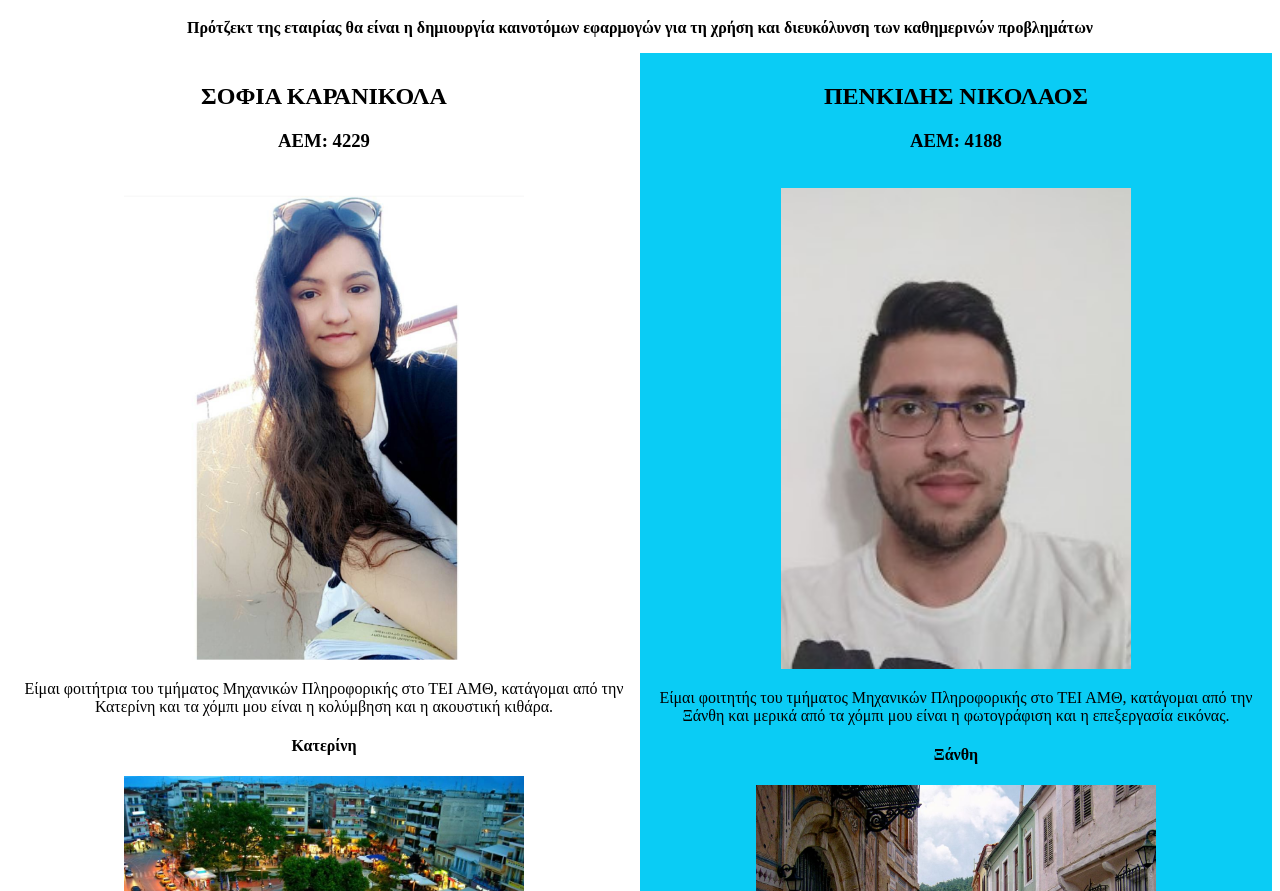
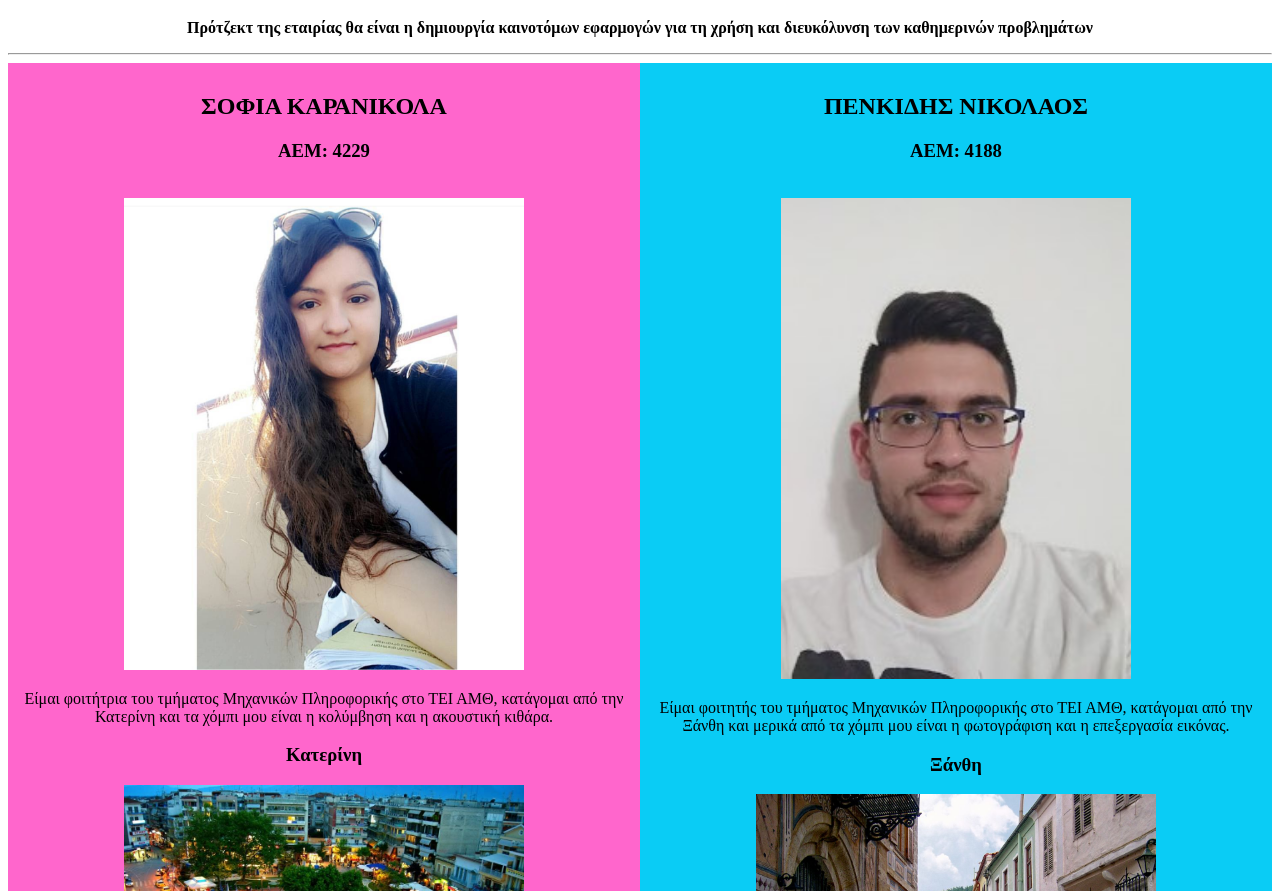
Before and after one commit to NickPenkidis/Web-Programing, a plain HTML site: page Ομαδική Εργασία 1η/index.html in a window 1280 px wide. Shown: the part 61-952 px from the top of the page. Drawn offline with Linux system fonts and the light colour scheme.

Commit message:
Update index.html

```diff
--- a/Ομαδική Εργασία 1η/index.html
+++ b/Ομαδική Εργασία 1η/index.html
@@ -23,15 +23,16 @@
 	<BODY>
 		<h1 align="center">Innovative Programmers</h1>
 		<p align="center"><b>Πρότζεκτ της εταιρίας θα είναι η δημιουργία καινοτόμων εφαρμογών για τη χρήση και διευκόλυνση των καθημερινών προβλημάτων</b></p>
+		<hr>
 		<div class="row">
-		<div class="column" style="background-color:#FFFFFF;">
+		<div class="column" style="background-color:#FF66CC;">
 			<h2>ΣΟΦΙΑ ΚΑΡΑΝΙΚΟΛΑ</h2>
 			<h3>ΑΕΜ: 4229</h3>
 			<br>
 			<img  width="400px" alt="Sofia Karanikola" src="Pictures/sofia.png"/>
 			<p align="center"> Είμαι φοιτήτρια του τμήματος Μηχανικών Πληροφορικής στο ΤΕΙ ΑΜΘ, κατάγομαι από την Κατερίνη και τα χόμπι μου είναι η κολύμβηση και η ακουστική κιθάρα.</p>
 			<p>
-				<h4>Κατερίνη</h4>
+				<h3>Κατερίνη</h3>
 				<a href="https://el.wikipedia.org/wiki/%CE%9A%CE%B1%CF%84%CE%B5%CF%81%CE%AF%CE%BD%CE%B7">
 					<img  width="400px" alt="KATERINI" src="Pictures/Katerini.jpg"/>
 				</a>
@@ -41,7 +42,7 @@
 			<br>
 			<br>
 			<p align="left"> Γνώσεις πάνω στον προγραμματισμό:</p>
-			<ul align="left">
+			<ul  align="left">
 				<li>C++</li>
 				<li>Java</li>
 				<li>SQL</li>
@@ -59,7 +60,7 @@
 			<img width="350x" alt="Nikolaos Penkidis" src="Pictures/nikos.jpg"/>
 			<p align="center"> Είμαι φοιτητής του τμήματος Μηχανικών Πληροφορικής στο ΤΕΙ ΑΜΘ, κατάγομαι από την Ξάνθη και μερικά από τα χόμπι μου είναι η φωτογράφιση και η επεξεργασία εικόνας.</p>
 			<p>
-				<h4>Ξάνθη</h4>
+				<h3>Ξάνθη</h3>
 				<a href="https://el.wikipedia.org/wiki/%CE%9E%CE%AC%CE%BD%CE%B8%CE%B7">
 					<img  width="400px" alt="Xanthi" src="Pictures/xanthi.jpg"/>
 				</a>
```
